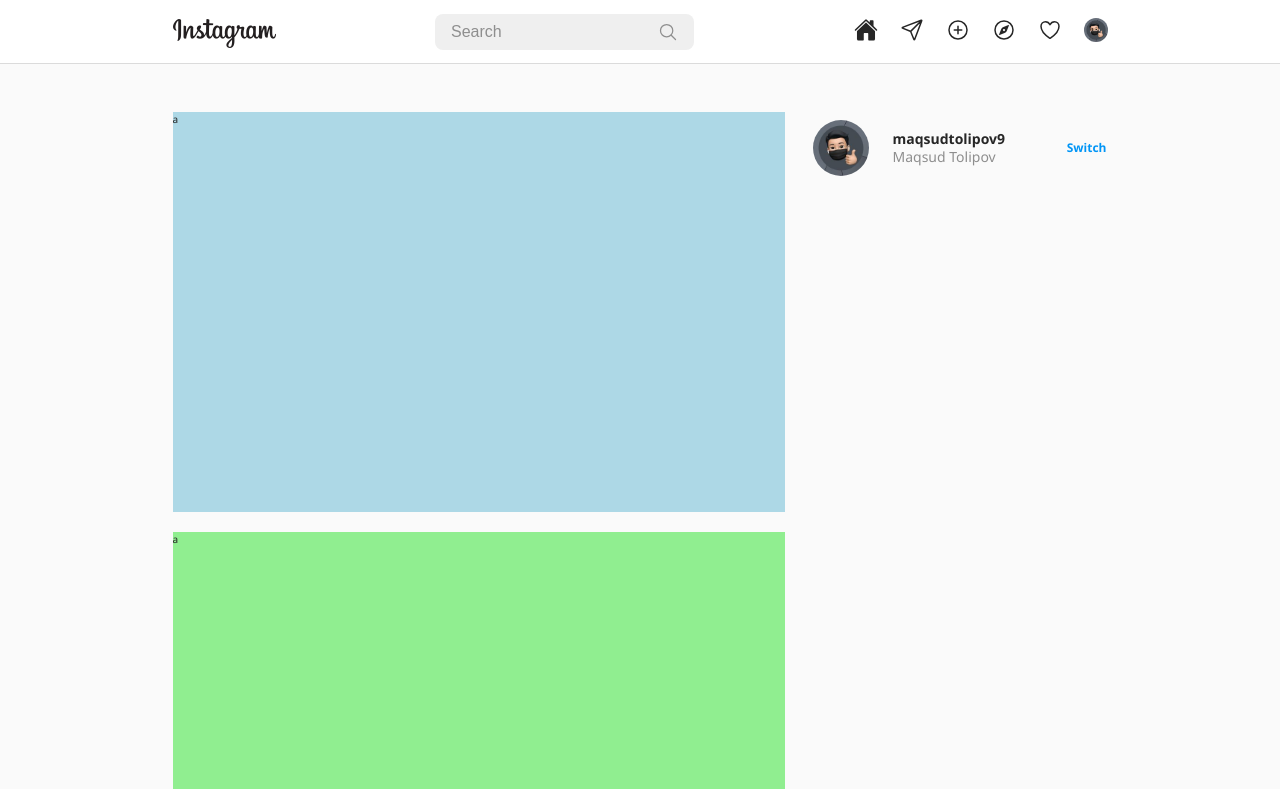
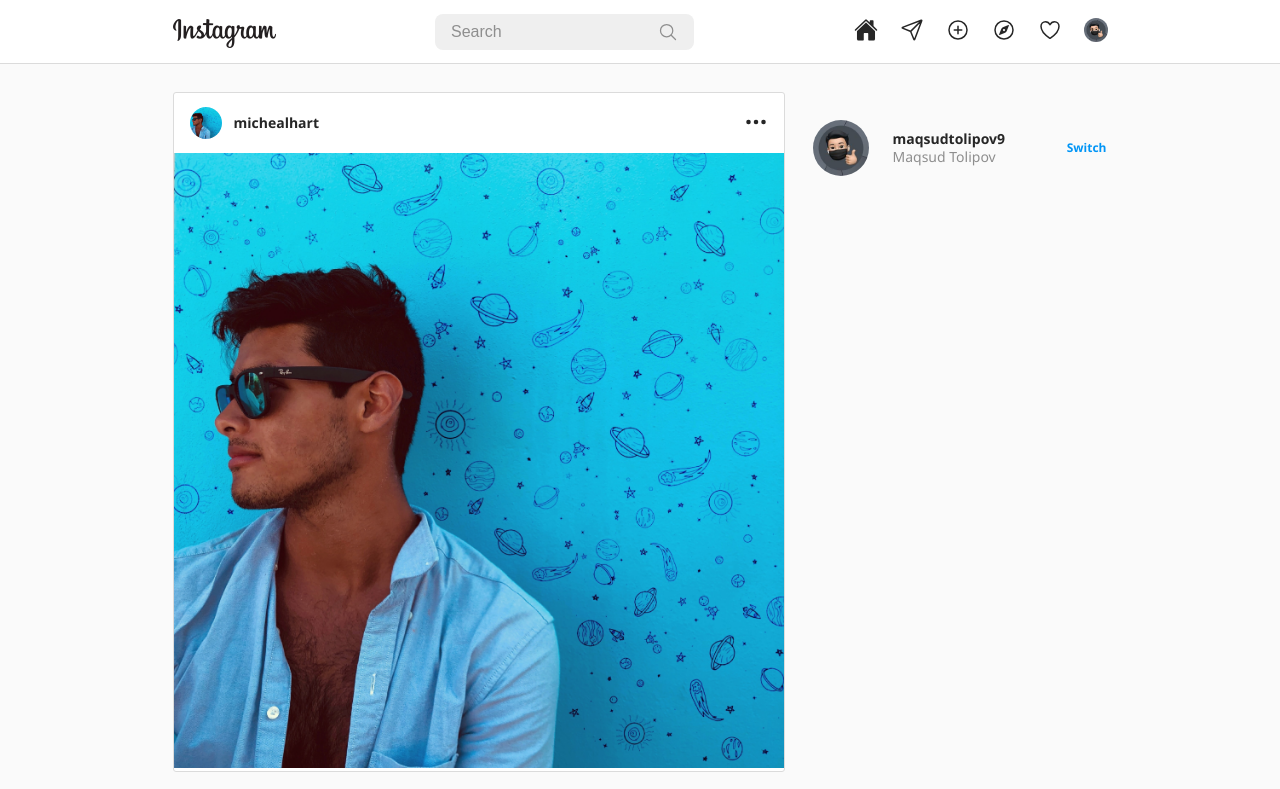
Before and after one commit to maqsudtolipov/instagram-clone, a website built with Parcel: page client/index.html in a window 1280 px wide. Shown: the top 789 px of the page. Built offline with nearby package versions, Linux system fonts and the light colour scheme.

Commit message:
Create post components

```diff
--- a/client/index.html
+++ b/client/index.html
@@ -60,6 +60,20 @@
     <main class="main">
       <div class="main-container">
         <div class="primary">
+          <div class="posts">
+            <div class="post">
+              <div class="post-header">
+                <img class="post-header__img" src="img/post-1.jpg" alt="User profile picture" />
+                <p class="post-header__name">michealhart</p>
+                <a href="#">
+                  <ion-icon name="ellipsis-horizontal"></ion-icon>
+                </a>
+              </div>
+              <div class="post-image">
+                <img src="img/post-1.jpg" alt="Post image">
+              </div>
+            </div>
+          </div>
           <div class="test-post-1">a</div>
           <div class="test-post-2">a</div>
           <div class="test-post-3">a</div>
@@ -71,7 +85,7 @@
             <div class="sidebar-profile">
               <img class="sidebar-profile__img" src="img/user.jpg" alt="User image" />
               <div class="sidebar-profile__name">
-                <span class="sidebar-profile__name-id">maqsudtolipov9</span><br>
+                <span class="sidebar-profile__name-id">maqsudtolipov9</span><br />
                 <span class="sidebar-profile__name-full">Maqsud Tolipov</span>
               </div>
               <a class="btn-blue" href="#">switch</a>
--- /dev/null
+++ b/client/sass/components/_post.scss
@@ -0,0 +1,31 @@
+.post {
+  background-color: #fff;
+  border: 1px solid #dbdbdb;
+  border-radius: 3px;
+}
+
+.post-header {
+  padding: 1.4rem 1.6rem;
+  display: flex;
+  align-items: center;
+  justify-content: space-between;
+  &__img {
+    height: 3.2rem;
+    width: 3.2rem;
+    border-radius: 50%;
+    margin-right: 1.2rem;
+  }
+
+  &__name {
+    font-size: 1.4rem;
+    line-height: 1.8rem;
+    font-weight: 600;
+    margin-right: auto;
+  }
+}
+
+.post-image {
+  img {
+    width: 100%;
+  }
+}
--- a/client/sass/main.scss
+++ b/client/sass/main.scss
@@ -1,5 +1,6 @@
 // components
 @import 'components/buttons';
+@import 'components/post';
 
 // core
 @import 'core/reset';
```
Also changed, not shown: client/img/post-1.jpg (added).
